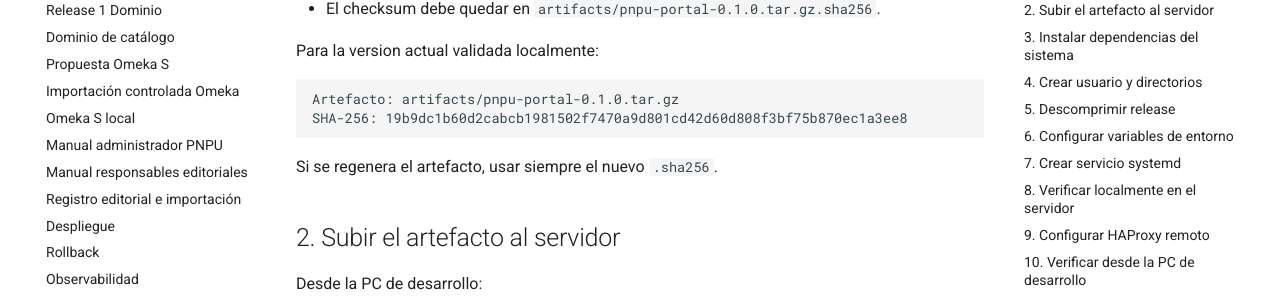
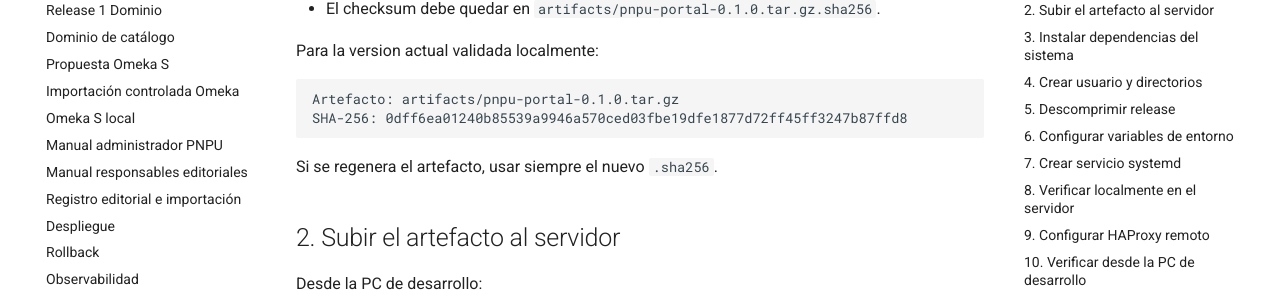
Before and after one commit to denysbuedo/red-editoriales-universitarias, an MkDocs documentation site: the page built from docs/deploy_ubuntu.md, in a window 1280 px wide and 900 px high, scrolled down 793 px. Shown: the part 170-468 px from the top of the window. Built offline with MkDocs 1.6.1 and Material for MkDocs 9.7.7, drawn with Linux system fonts in a browser that asks for light colours; some of the changed text lies outside the part shown.

Commit message:
fix: reconcile subject seed updates

````diff
--- a/docs/deploy_ubuntu.md
+++ b/docs/deploy_ubuntu.md
@@ -38,7 +38,7 @@ Para la version actual validada localmente:
 
 ```text
 Artefacto: artifacts/pnpu-portal-0.1.0.tar.gz
-SHA-256: 19b9dc1b60d2cabcb1981502f7470a9d801cd42d60d808f3bf75b870ec1a3ee8
+SHA-256: 0dff6ea01240b85539a9946a570ced03fbe19dfe1877d72ff45ff3247b87ffd8
 ```
 
 Si se regenera el artefacto, usar siempre el nuevo `.sha256`.
````
Also changed, not shown: other parts of docs/deploy_ubuntu.md (+1 -1 lines), 2 other files.
